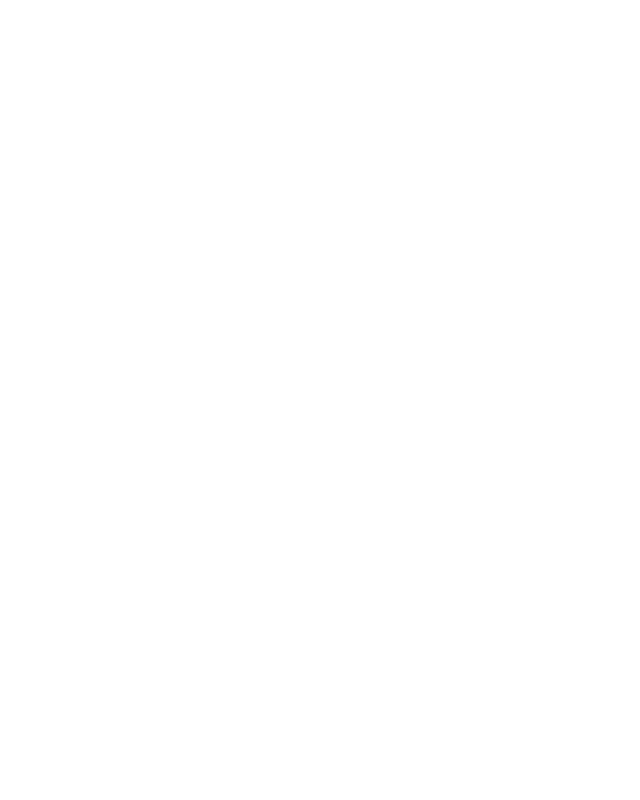
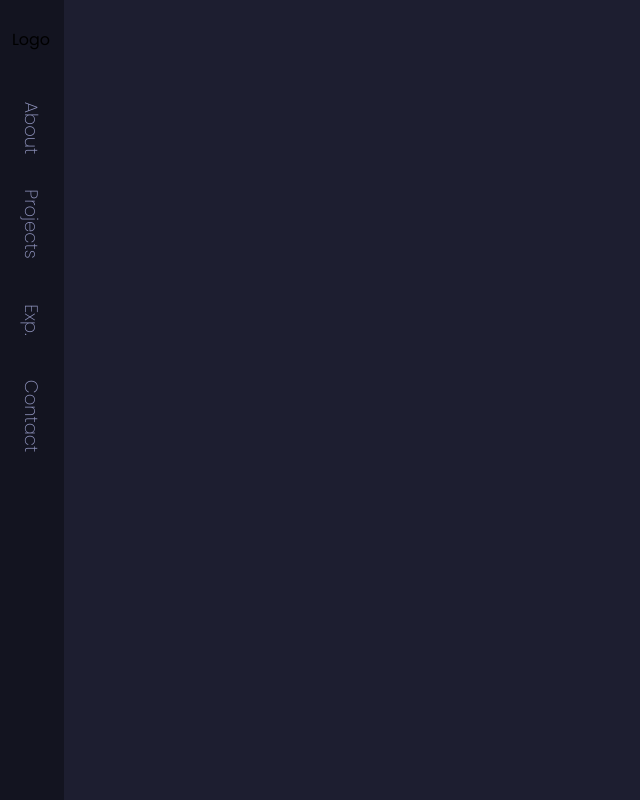
Before and after one commit to Voltz7788/personal-portfolio-v2, a Next.js app: page / in a window 1280 px wide. Shown: the whole page, without its empty margins (0-640 px from the left). Built offline with nearby package versions, Linux system fonts and the light colour scheme.

Commit message:
feat: finish design for left navbar

```diff
--- /dev/null
+++ b/app/components/NavLink.tsx
@@ -0,0 +1,15 @@
+import Link from "next/link";
+import { Url } from "next/dist/shared/lib/router/router";
+
+export default function NavLink({ href, title }: { href: Url; title: string }) {
+  return (
+    <Link
+      href={href}
+      className="grid place-content-center h-24 hover:bg-foreground transition-all
+      duration-100 border-r-2 border-background hover:border-secondary font-extralight
+      hover:text-copy text-copy-lighter text-lg"
+    >
+      <p className="rotate-90 ">{title}</p>
+    </Link>
+  );
+}
--- /dev/null
+++ b/app/components/Navbar.tsx
@@ -0,0 +1,24 @@
+"use client";
+import Link from "next/link";
+import React from "react";
+import NavLink from "./NavLink";
+
+export default function Navbar() {
+  return (
+    <nav className="h-screen w-16 fixed top-0 bg-background ">
+      <div className="flex flex-col">
+        <Link
+          href={"/"}
+          className="h-20 grid place-content-center border-r-2 border-background"
+        >
+          Logo
+        </Link>
+        <NavLink href={"#about"} title="About" />
+        <NavLink href={"#projects"} title="Projects" />
+        <NavLink href={"#experience"} title="Exp." />
+        <NavLink href={"#contact"} title="Contact" />
+        <div className="h-screen border-r-2 border-background" />
+      </div>
+    </nav>
+  );
+}
--- a/app/layout.tsx
+++ b/app/layout.tsx
@@ -1,8 +1,12 @@
 import type { Metadata } from "next";
-import { Inter } from "next/font/google";
+import { Inter, Poppins } from "next/font/google";
 import "./globals.css";
+import Navbar from "./components/Navbar";
 
-const inter = Inter({ subsets: ["latin"] });
+const poppins = Poppins({
+  subsets: ["latin"],
+  weight: ["100", "200", "300", "400", "500", "600", "700", "800", "900"],
+});
 
 export const metadata: Metadata = {
   title: "Create Next App",
@@ -16,7 +20,10 @@
 }>) {
   return (
     <html lang="en">
-      <body className={inter.className}>{children}</body>
+      <body className={`default-dark h-screen ${poppins.className}`}>
+        <Navbar />
+        {children}
+      </body>
     </html>
   );
 }
--- a/app/page.tsx
+++ b/app/page.tsx
@@ -1,5 +1,3 @@
-import Image from "next/image";
-
 export default function Home() {
-  return <main></main>;
+  return <main className="bg-foreground min-h-full"></main>;
 }
--- a/tailwind.config.ts
+++ b/tailwind.config.ts
@@ -30,7 +30,7 @@
 
         copy: "hsla(var(--copy))",
         "copy-light": "hsla(var(--copy-light))",
-        "copy-lighter": "hsla(var(--copy-dark))",
+        "copy-lighter": "hsla(var(--copy-lighter))",
 
         success: "hsla(var(--success))",
         warning: "hsla(var(--warning))",
```
Also changed, not shown: package.json (+6 -5 lines), 1 other file (tests, documents, lock files or other folders).
